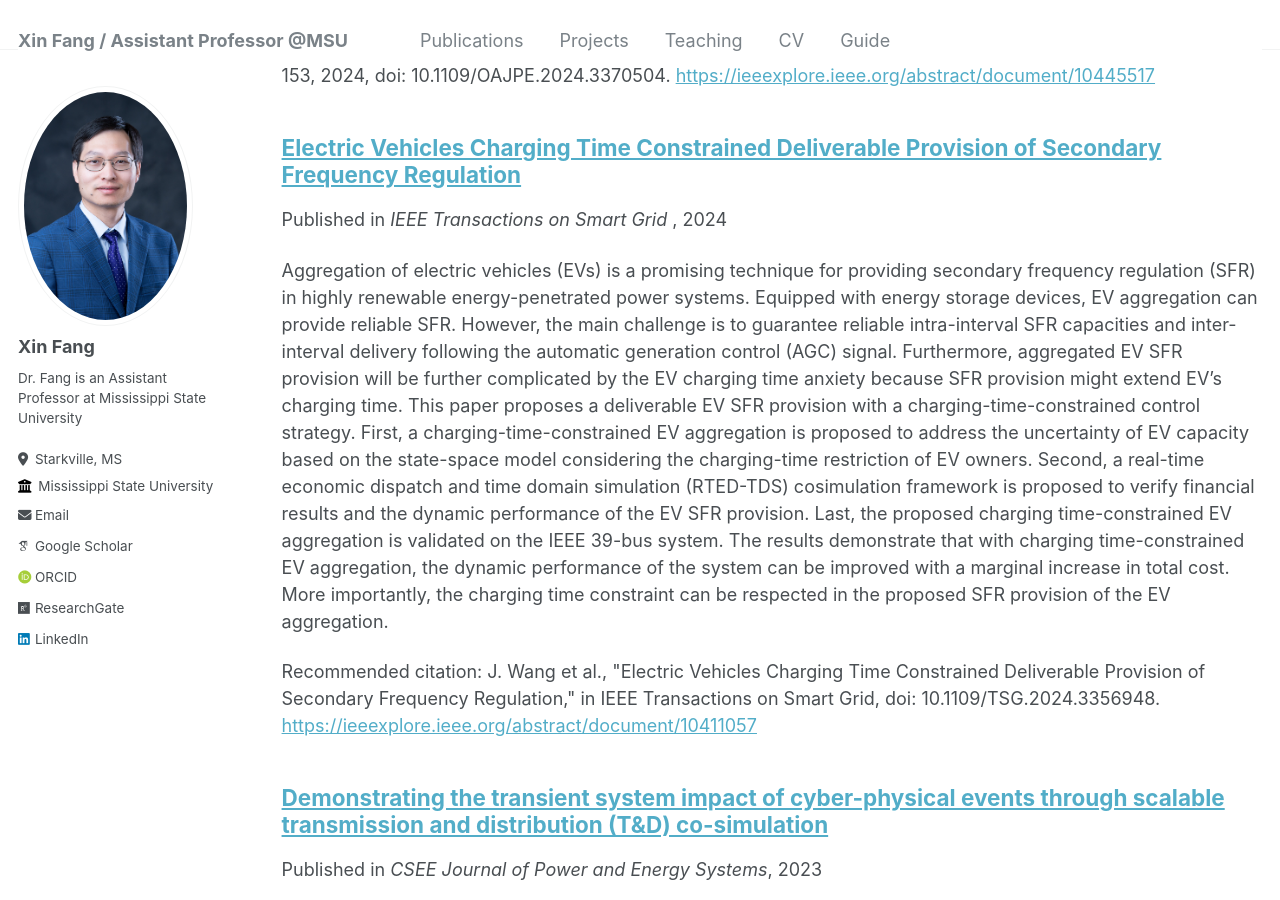
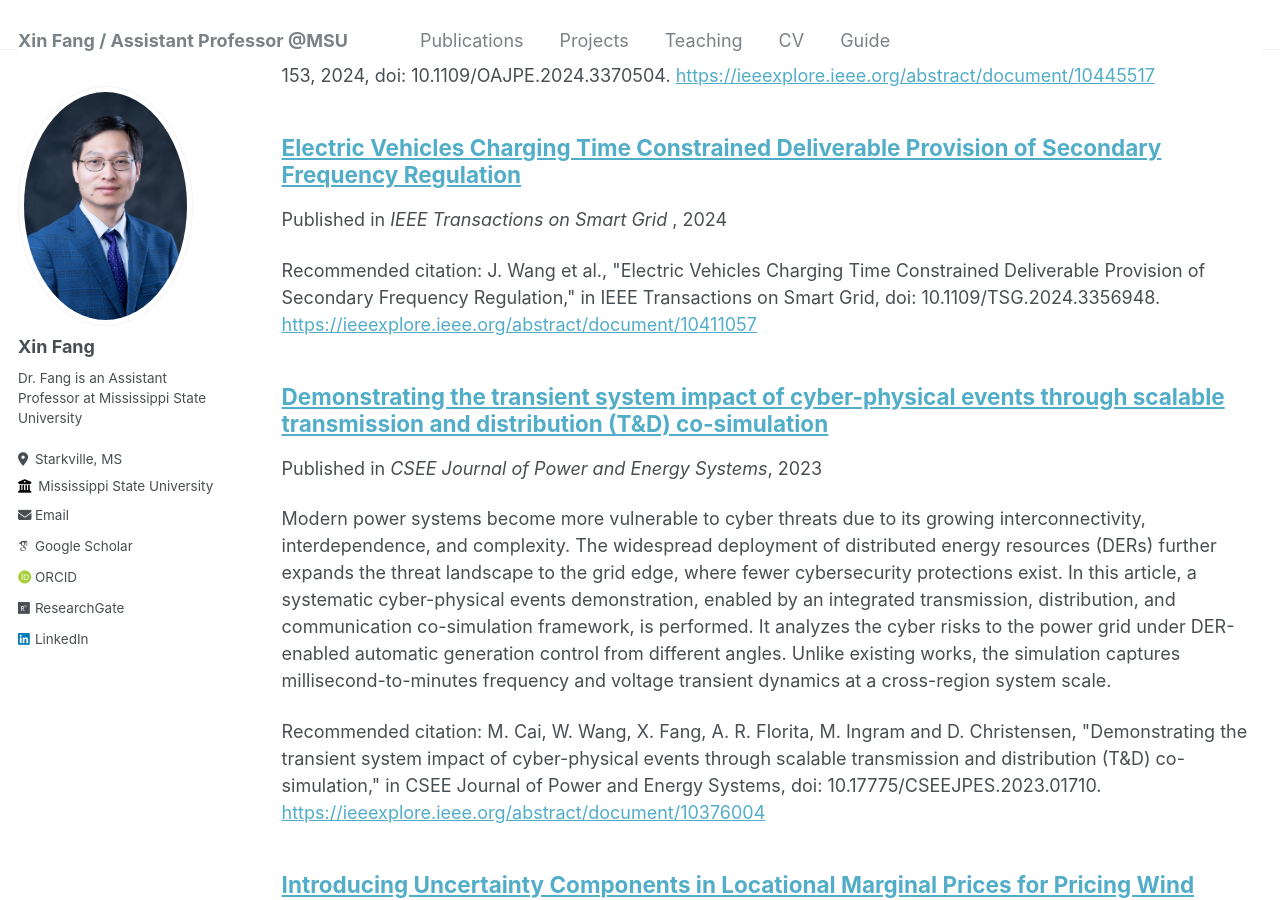
Before and after one commit to XinFang88/xinfang88.github.io, a Jekyll site: the page built from _pages/publications.md, in a window 1280 px wide and 900 px high, scrolled down 964 px. Built offline with Jekyll 4.4.1, drawn with Linux system fonts in a browser that asks for light colours; some web fonts are replaced.

Commit message:
Update 2010-10-01-paper-title-number-2.md

```diff
--- a/_publications/2010-10-01-paper-title-number-2.md
+++ b/_publications/2010-10-01-paper-title-number-2.md
@@ -2,11 +2,8 @@
 title: "Electric Vehicles Charging Time Constrained Deliverable Provision of Secondary Frequency Regulation"
 collection: publications
 permalink: 'https://ieeexplore.ieee.org/abstract/document/10411057'
-excerpt: 'Aggregation of electric vehicles (EVs) is a promising technique for providing secondary frequency regulation (SFR) in highly renewable energy-penetrated power systems. Equipped with energy storage devices, EV aggregation can provide reliable SFR. However, the main challenge is to guarantee reliable intra-interval SFR capacities and inter-interval delivery following the automatic generation control (AGC) signal. Furthermore, aggregated EV SFR provision will be further complicated by the EV charging time anxiety because SFR provision might extend EV’s charging time. This paper proposes a deliverable EV SFR provision with a charging-time-constrained control strategy. First, a charging-time-constrained EV aggregation is proposed to address the uncertainty of EV capacity based on the state-space model considering the charging-time restriction of EV owners. Second, a real-time economic dispatch and time domain simulation (RTED-TDS) cosimulation framework is proposed to verify financial results and the dynamic performance of the EV SFR provision. Last, the proposed charging time-constrained EV aggregation is validated on the IEEE 39-bus system. The results demonstrate that with charging time-constrained EV aggregation, the dynamic performance of the system can be improved with a marginal increase in total cost. More importantly, the charging time constraint can be respected in the proposed SFR provision of the EV aggregation.'
 date: 2024-01-01
 venue: 'IEEE Transactions on Smart Grid '
 paperurl: 'https://ieeexplore.ieee.org/abstract/document/10411057'
 citation: 'J. Wang et al., "Electric Vehicles Charging Time Constrained Deliverable Provision of Secondary Frequency Regulation," in IEEE Transactions on Smart Grid, doi: 10.1109/TSG.2024.3356948.'
 ---
-
-The contents above will be part of a list of publications, if the user clicks the link for the publication than the contents of section will be rendered as a full page, allowing you to provide more information about the paper for the reader. When publications are displayed as a single page, the contents of the above "citation" field will automatically be included below this section in a smaller font.
```
